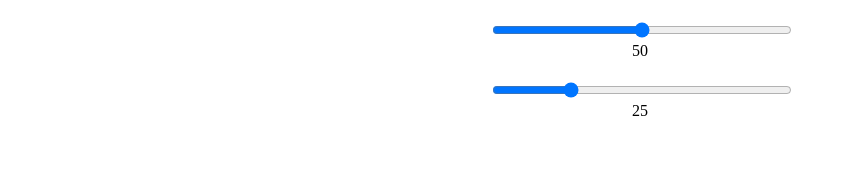
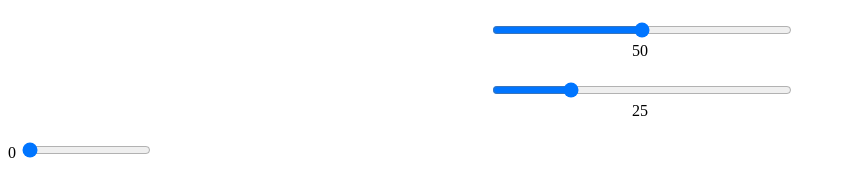
Before and after one commit to chayzer13/KT-4-JS-DOM, a plain HTML site: page index.html in a window 1280 px wide. Shown: the whole page, without its empty margins (0-846 px from the left). Drawn offline with Linux system fonts and the light colour scheme.

Commit message:
Update index.html

```diff
--- a/index.html
+++ b/index.html
@@ -18,6 +18,17 @@
   <span id="sliderValue2">25</span>
 </div>
 
+  <div>
+        <span id="rangeValue">0</span>
+        <Input class="range" type="range" name = "" value="0" min="0" max="1000" onChange="rangeSlide(this.value)" onmousemove="rangeSlide(this.value)"></Input>
+    </div>
+
+    <script type="text/javascript">
+        function rangeSlide(value) {
+            document.getElementById('rangeValue').innerHTML = value;
+        }
+    </script>
+
 
 </body>
 </html>
```
